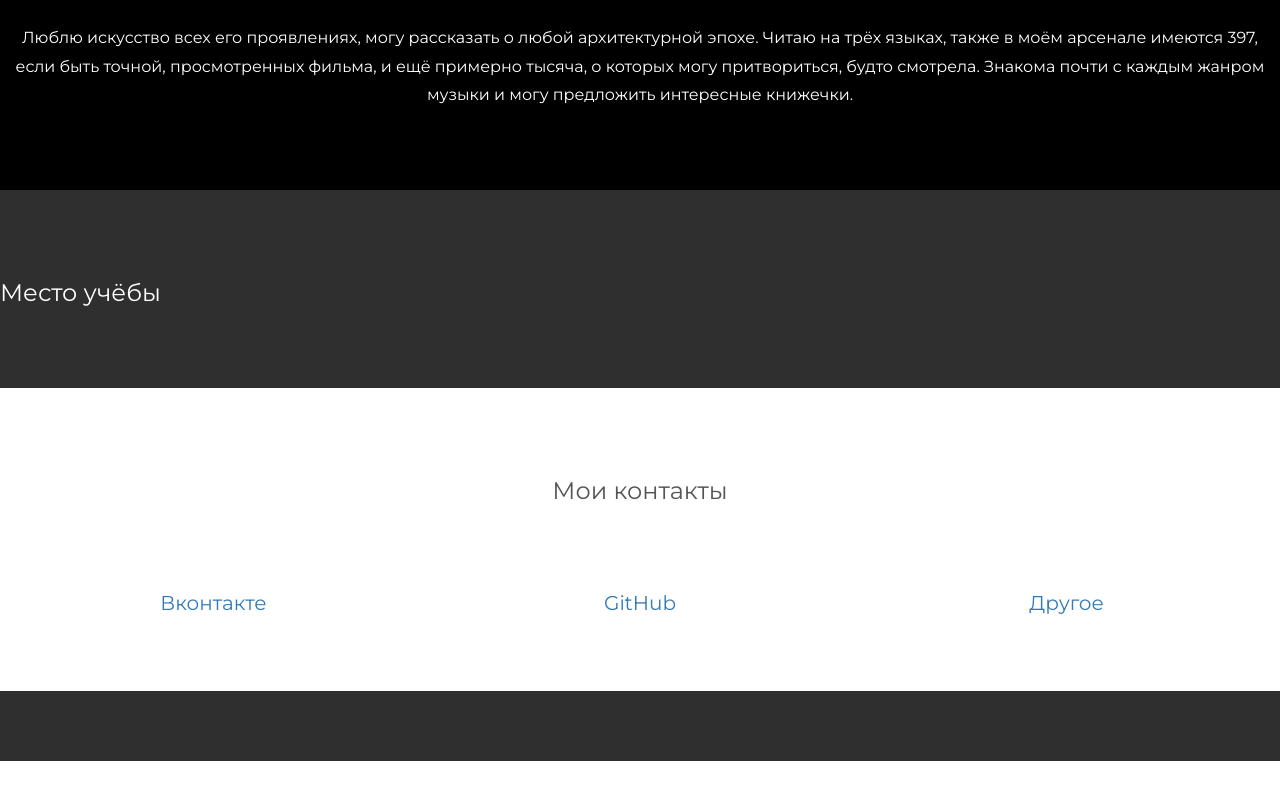
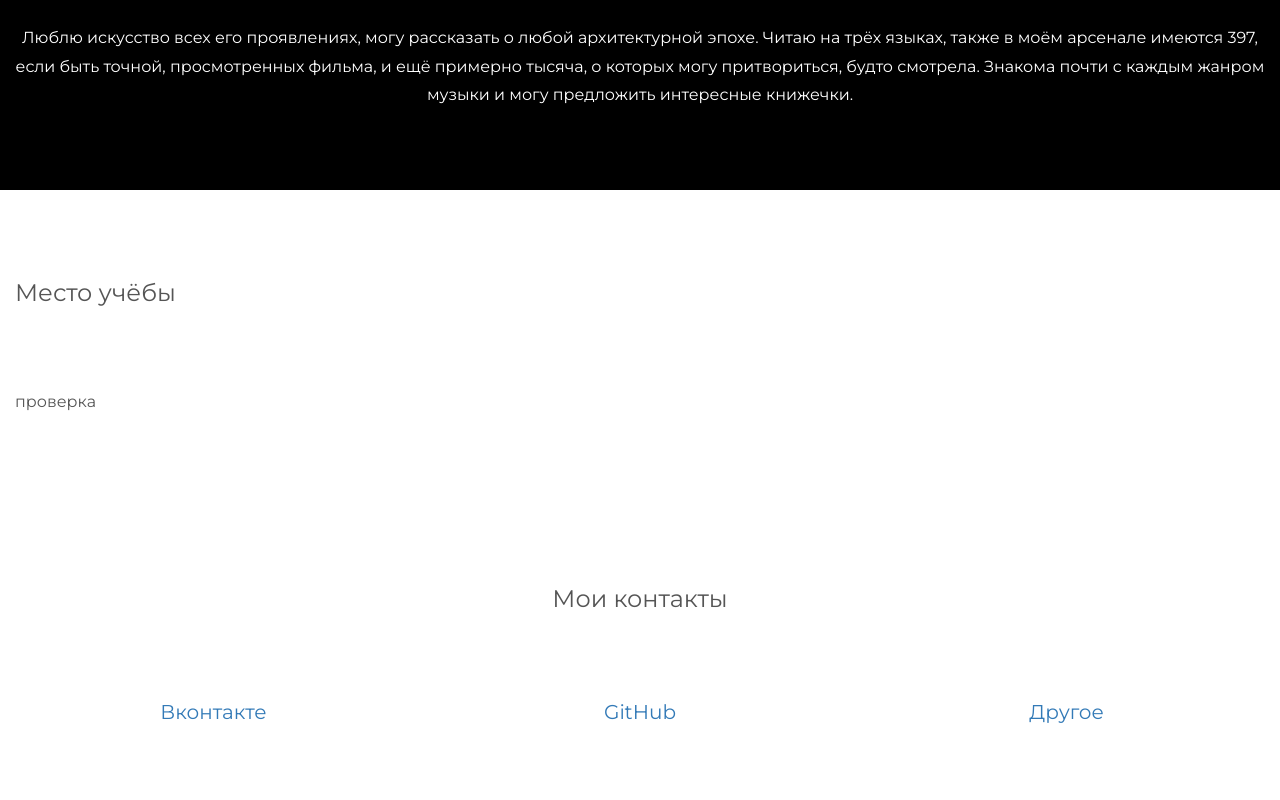
Before and after one commit to ddrodionova/webpage, a plain HTML site: page index.html in a window 1280 px wide. Shown: the part 930-1730 px from the top of the page. Before the commit the page ends 1691 px from the top, so only its background shows below. Drawn offline with nearby package versions, Linux system fonts and the light colour scheme.

Commit message:
Update index.html

```diff
--- a/index.html
+++ b/index.html
@@ -26,8 +26,8 @@
 
   }
   .bg-3 {
-      background-color: #2f2f2f; /* Black Gray */
-      color: #ffffff;
+      background-color: #ffffff; /* White */
+      color: #555555;
 
   }
   .bg-4 {
@@ -82,9 +82,8 @@
    </div>
 
   <!-- Третий раздел -->
-  <div class="container-fluid bg-3 row">
+  <div class="container-fluid bg-3 text center">
     <h3 class="margin">Место учёбы</h3><br>
-    <div class="col-sm-4">
       <p>проверка</p>
     </div>
 
```
